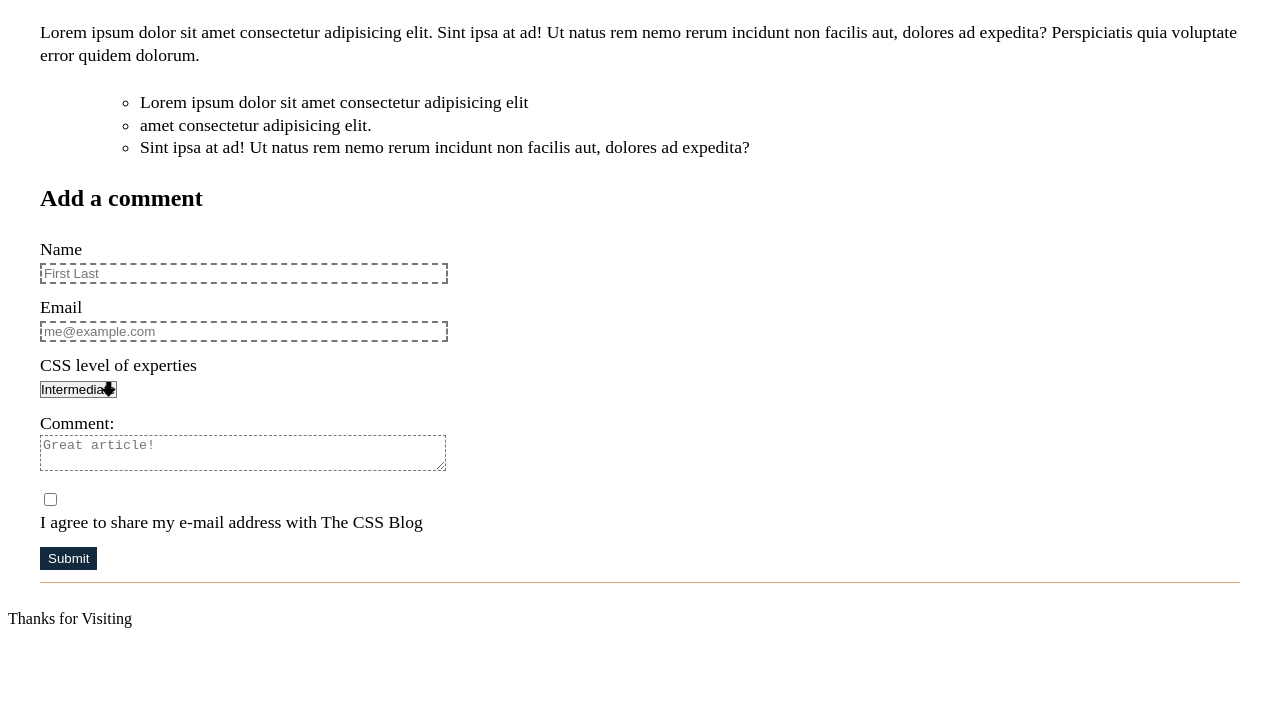
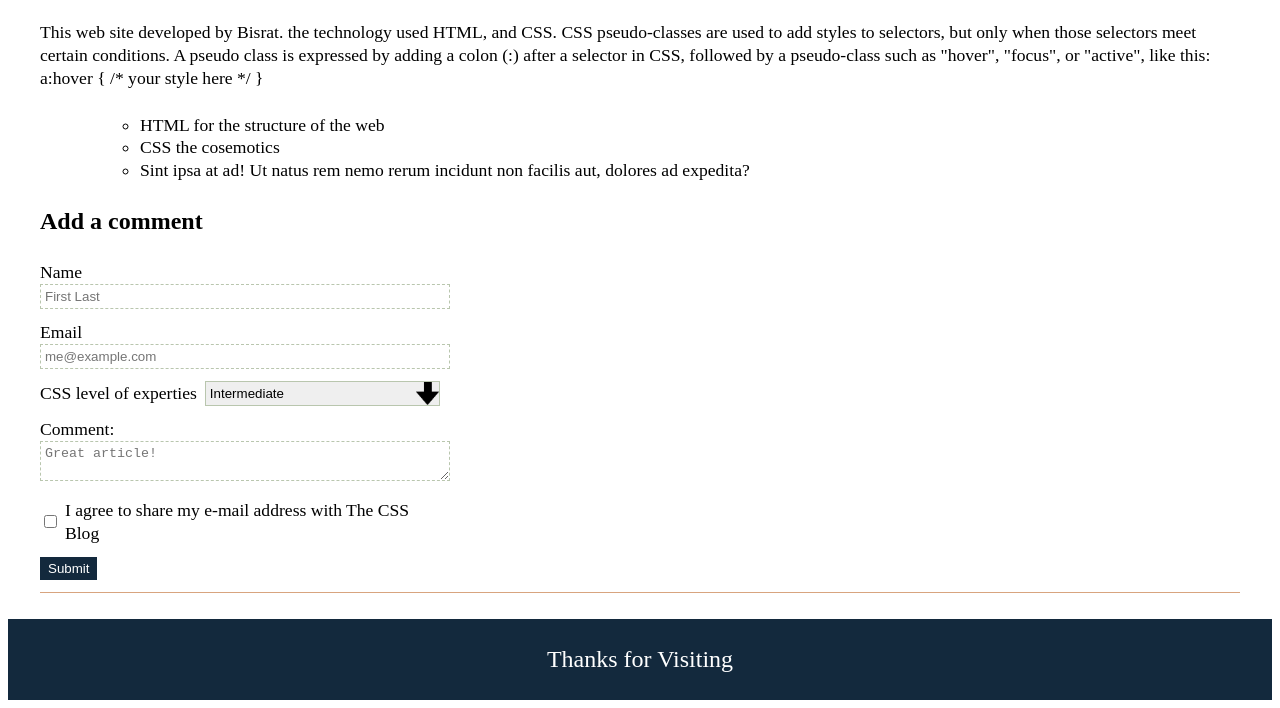
Before and after one commit to Hellobisrat/Custom-Forms-with-CSS, a plain HTML site: page index.html in a window 1280 px wide. Shown: the part 222-930 px from the top of the page. Before the commit the page ends 859 px from the top, so only its background shows below. Drawn offline with Linux system fonts and the light colour scheme.

Commit message:
another staff added in  css

```diff
--- a/asset/css/style.css
+++ b/asset/css/style.css
@@ -99,9 +99,60 @@ select {
   max-width: 100%;
 }
 
+.text-input, select {
+  padding: 1%;
+  outline: none;
+  border: 1.2px solid #b9C6ae;
+}
+
+.text-input:hover, .checkbox:hover,
+.select:hover, button:hover {
+  box-shadow: 0 0 5px #bd3232;
+}
+
 .text-input:focus{
   border-right-width: 5px;
 }
 .text-input:placeholder-shown{
   border-style: dashed;
 }
+
+.flex-row {
+  display: flex;
+  align-items: center;
+}
+
+.flex-row select {
+  flex: 1 1 0;
+  margin-left: 2%;
+}
+
+.flex-row input {
+  margin-right: 2%;
+}
+
+.checkbox:checked + label {
+  color: #999999;
+  font-style: italic;
+}
+
+.checkbox:checked + label::after{
+  margin-left: 10px;
+  font-size: 90%;
+  content:"(wow great)" ;
+}
+
+footer {
+  display: flex;
+  justify-content: center;
+  padding: 2%;
+  font-size: x-large;
+  background-color: #13293d;
+  color: #fff;
+}
+
+@media screen and (max-width: 768px){
+  header {
+    flex-direction: column;
+  }
+}
--- a/index.html
+++ b/index.html
@@ -23,10 +23,10 @@
       <article>
         <h2>Building responsive layout</h2>
         <div>
-          <p>Lorem ipsum dolor sit amet consectetur adipisicing elit. Sint ipsa at ad! Ut natus rem nemo rerum incidunt non facilis aut, dolores ad expedita? Perspiciatis quia voluptate error quidem dolorum.</p>
+          <p>This web site developed by Bisrat. the technology used HTML,  and  CSS.  CSS pseudo-classes are used to add styles to selectors, but only when those selectors meet certain conditions. A pseudo class is expressed by adding a colon (:) after a selector in CSS, followed by a pseudo-class such as "hover", "focus", or "active", like this: a:hover { /* your style here */ }</p>
           <ul>
-            <li>Lorem ipsum dolor sit amet consectetur adipisicing elit</li>
-            <li>amet consectetur adipisicing elit. </li>
+            <li>HTML for the structure of the web</li>
+            <li>CSS the cosemotics </li>
             <li>Sint ipsa at ad! Ut natus rem nemo rerum incidunt non facilis aut, dolores ad expedita? </li>
           </ul>
         </div>
```
